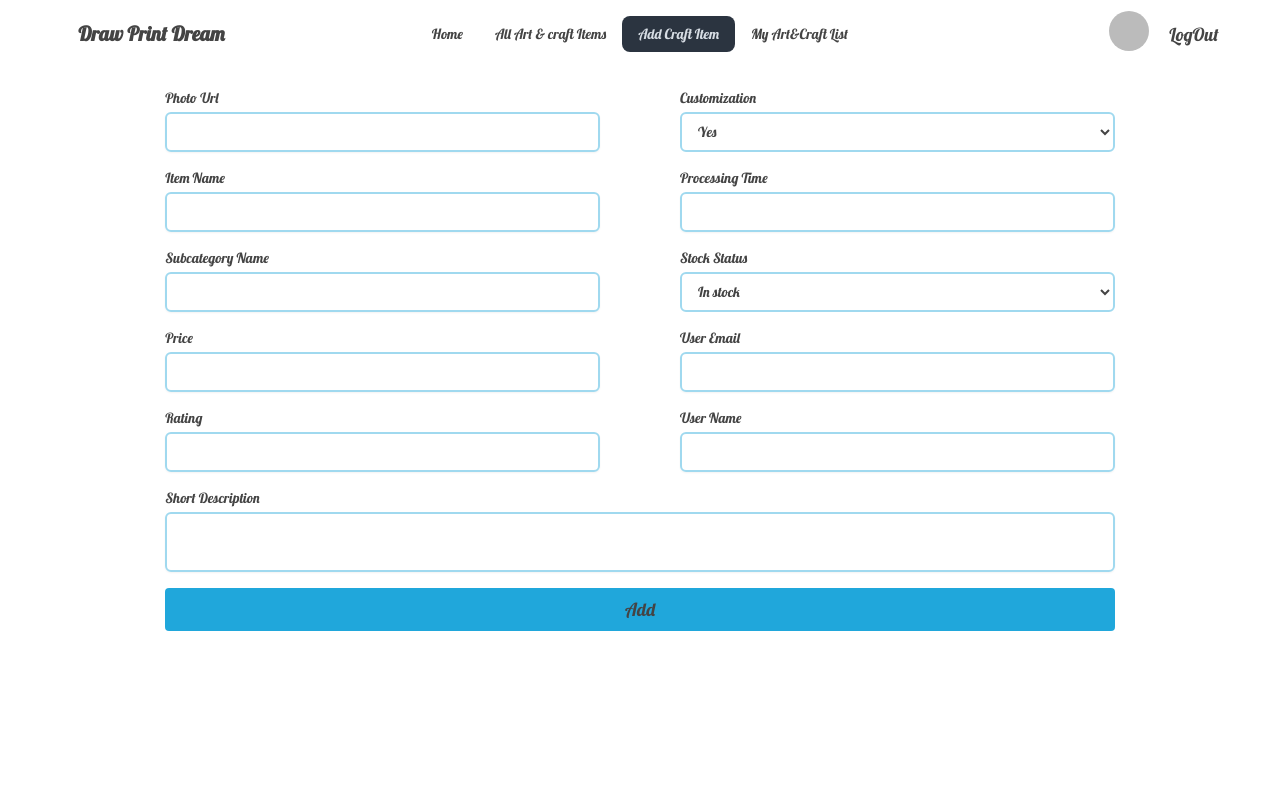
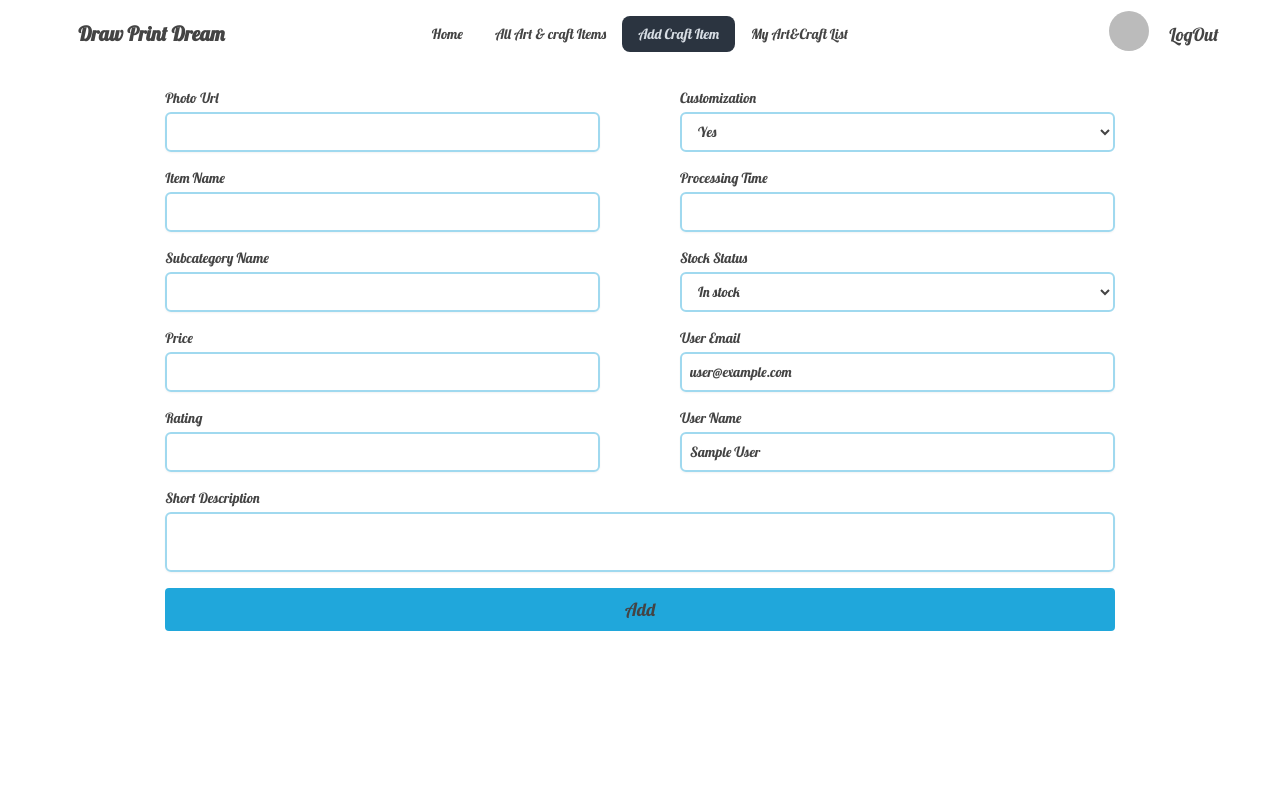
Before and after one commit to Sarajit-mondal/Assignment-10-Draw_Print, a React (Vite) app: page /addCraftItem in a window 1280 px wide. Shown: the top 800 px of the page. Built offline with nearby package versions, Linux system fonts and the light colour scheme; no server answers; sample sign-in values are in the browser's storage.

Commit message:
navbar funtion complete

```diff
--- a/package.json
+++ b/package.json
@@ -36,6 +36,7 @@
     "eslint-plugin-react-hooks": "^4.6.0",
     "eslint-plugin-react-refresh": "^0.4.6",
     "postcss": "^8.4.38",
+    "sass": "^1.75.0",
     "tailwindcss": "^3.4.3",
     "vite": "^5.2.0"
   },
--- a/src/hooks/AllRoute.jsx
+++ b/src/hooks/AllRoute.jsx
@@ -51,6 +51,7 @@ import ArrowPage from "../components/arrowPage/ArrowPage";
         },
         {
           path:'/update/:id',
+          loader: ({params}) => fetch(`http://localhost:5001/allCraft/${params.id}`),
           element: <UpadtePage></UpadtePage>
         },
         {
--- a/src/pages/AddCreft.jsx
+++ b/src/pages/AddCreft.jsx
@@ -1,9 +1,12 @@
 
 
-import React from 'react';
+import React, { useContext } from 'react';
 import { useForm } from 'react-hook-form';
+import { userContext } from '../utility/AuthProvider';
+import { success } from '../utility/sweetAlret';
 
 const AddCreft = () => {
+  const {user,togleCraft} = useContext(userContext)
   const { register, handleSubmit, formState: { errors } } = useForm();
 
   // post data
@@ -20,6 +23,8 @@ const AddCreft = () => {
     .then(res => res.json())
     .then(data => {
       console.log(data)
+      success("Add Successfull")
+      togleCraft()
     })
   }
 
@@ -99,13 +104,14 @@ const AddCreft = () => {
 
       <div className="mb-4">
         <label htmlFor="user_email" className="block text-sm font-medium text-gray-700">User Email</label>
-        <input type="email" id="user_email" {...register("user_email", { required: true })} className="mt-1 border-sky-300 border-2 bg-transparent p-2 focus:ring-indigo-500 focus:border-indigo-500 block w-full shadow-sm sm:text-sm  rounded-md" />
+        <input defaultValue={user.email} type="email" id="user_email" {...register("user_email", { required: true })} className="mt-1 border-sky-300 border-2 bg-transparent p-2 focus:ring-indigo-500 focus:border-indigo-500 block w-full shadow-sm sm:text-sm  rounded-md" />
         {errors.user_email && <span className="text-red-500">User email is required</span>}
       </div>
 
       <div className="mb-4">
         <label htmlFor="user_name" className="block text-sm font-medium text-gray-700">User Name</label>
-        <input type="text" id="user_name" {...register("user_name", { required: true })} className="mt-1 border-sky-300 border-2 bg-transparent p-2 focus:ring-indigo-500 focus:border-indigo-500 block w-full shadow-sm sm:text-sm  rounded-md" />
+        <input defaultValue={user.displayName
+       } type="text" id="user_name" {...register("user_name", { required: true })} className="mt-1 border-sky-300 border-2 bg-transparent p-2 focus:ring-indigo-500 focus:border-indigo-500 block w-full shadow-sm sm:text-sm  rounded-md" />
         {errors.user_name && <span className="text-red-500">User name is required</span>}
       </div>
      </div>
--- a/src/pages/MyArtAndCraft.jsx
+++ b/src/pages/MyArtAndCraft.jsx
@@ -1,18 +1,27 @@
 import React, { useContext, useEffect, useState } from 'react'
 import { Link, useParams } from 'react-router-dom'
 import { FaStar } from 'react-icons/fa'
+import Swal from 'sweetalert2'
 import { userContext } from '../utility/AuthProvider'
 function MyArtAndCraft() {
-  const {togleCraft,allCraft} = useContext(userContext)
-    const [items,setItems]=useState()
-    const [reload,SetReload] = useState(false)
+  const {togleCraft,allCraft,user} = useContext(userContext)
+
 
 
 
   // delete Item from database
 
   const handleDelete =(id) =>{
+    Swal.fire({
+      title: "Do you want to Delete?",
+      showCancelButton: true,
+      confirmButtonText: "Yes",
+      confirmButtonColor:"green"
 
+    }).then((result) => {
+      /* Read more about isConfirmed, isDenied below */
+      if (result.isConfirmed) {
+        // data fetch
         fetch(`http://localhost:5001/allCraft/${id}`,{
           method:"DELETE"
          })
@@ -20,15 +29,18 @@ function MyArtAndCraft() {
          .then(data => {
           console.log(data)
           togleCraft()
-
          })
-
+        Swal.fire("Delete! Successfully", "", "success");
+      } else if (result.isDenied) {
+        Swal.fire("Changes are not saved", "", "info");
+      }
+    });
 
   }
 
 
   console.log(allCraft)
-  console.log(items)
+
     return (
       <div>
         <h1 className='text-3xl font-bold mt-6 mb-8 text-center  underline'>Catagory Name</h1>
@@ -36,7 +48,7 @@ function MyArtAndCraft() {
        <div className='grid grid-cols-1 md:grid-cols-2 lg:grid-cols-3 gap-10'>
 
         {
-          allCraft && allCraft.filter(item => item.user_email == 'sarajit@gmail.com').map(item =>   <div className="card card-compact w-full bg-sky-100 shadow-xl">
+          allCraft && allCraft.filter(item => item.user_email == user.email).map(item =>   <div className="card card-compact w-full bg-sky-100 shadow-xl">
           <figure><img src={item.photo_url} alt="Shoes" className='h-72 w-full ' /></figure>
           <div className="card-body">
           <h1 className="text-3xl font-bold mb-4">{item.item_name}</h1>
--- a/src/pages/UpadtePage.jsx
+++ b/src/pages/UpadtePage.jsx
@@ -1,15 +1,19 @@
-import React from 'react'
+import React, { useContext } from 'react'
 import { useForm } from 'react-hook-form';
+import { useLoaderData } from 'react-router-dom';
+import { userContext } from '../utility/AuthProvider';
+import swal from 'sweetalert';
 
 function UpadtePage() {
     const { register, handleSubmit, formState: { errors } } = useForm();
+    const {togleCraft} = useContext(userContext)
+    const updateItem = useLoaderData()
+    console.log(updateItem)
     const onSubmit = (data) => {
       // Handle form submission here, e.g., send data to backend
       console.log(data)
-
-
-      fetch('http://localhost:5001/allCraft',{
-        method:"POST",
+      fetch(`http://localhost:5001/allCraft/${updateItem._id}`,{
+        method:"PATCH",
         headers:
           {
             'Content-Type': 'application/json',
@@ -20,7 +24,16 @@ function UpadtePage() {
       .then(res => res.json())
       .then(data => {
         console.log(data)
+
+          swal("Update! Successfull", "You click the button! go your page", "success")
+          .then(()=>{
+            window.location.reload()
+          })
       })
+      .catch(error =>{
+        swal("Update! not sussfully", "You click the button! go your page", "error")
+      })
+      togleCraft()
     };
 
 
@@ -30,19 +43,19 @@ function UpadtePage() {
         <div className='w-full'>
           <div className="mb-4">
              <label htmlFor="photo_url" className="block text-sm font-medium text-gray-700">Photo Url</label>
-             <input type="text" id="photo_url" {...register("photo_url", { required: true })} className="mt-1 border-sky-300 border-2 bg-transparent p-2   focus:ring-indigo-500 focus:border-indigo-500 block w-full shadow-sm sm:text-sm  rounded-md " />
+             <input defaultValue={updateItem.photo_url} type="text" id="photo_url" {...register("photo_url", { required: true })} className="mt-1 border-sky-300 border-2 bg-transparent p-2   focus:ring-indigo-500 focus:border-indigo-500 block w-full shadow-sm sm:text-sm  rounded-md " />
              {errors.item_name && <span className="text-red-500">Item name is required</span>}
            </div>
            {/* name */}
            <div className="mb-4">
              <label htmlFor="item_name" className="block text-sm font-medium text-gray-700">Item Name</label>
-             <input type="text" id="item_name" {...register("item_name", { required: true })} className="mt-1 border-sky-300 border-2 bg-transparent p-2   focus:ring-indigo-500 focus:border-indigo-500 block w-full shadow-sm sm:text-sm  rounded-md " />
+             <input defaultValue={updateItem.item_name} type="text" id="item_name" {...register("item_name", { required: true })} className="mt-1 border-sky-300 border-2 bg-transparent p-2   focus:ring-indigo-500 focus:border-indigo-500 block w-full shadow-sm sm:text-sm  rounded-md " />
              {errors.item_name && <span className="text-red-500">Item name is required</span>}
            </div>
 
            <div className="mb-4">
              <label htmlFor="subcategory_name" className="block text-sm font-medium text-gray-700">Subcategory Name</label>
-             <input type="text" id="subcategory_name" {...register("subcategory_name", { required: true })} className="mt-1 border-sky-300 border-2 bg-transparent p-2 focus:ring-indigo-500 focus:border-indigo-500 block w-full shadow-sm sm:text-sm  rounded-md" />
+             <input defaultValue={updateItem.subcategory_name} type="text" id="subcategory_name" {...register("subcategory_name", { required: true })} className="mt-1 border-sky-300 border-2 bg-transparent p-2 focus:ring-indigo-500 focus:border-indigo-500 block w-full shadow-sm sm:text-sm  rounded-md" />
              {errors.subcategory_name && <span className="text-red-500">Subcategory name is required</span>}
            </div>
 
@@ -50,23 +63,18 @@ function UpadtePage() {
 
            <div className="mb-4">
              <label htmlFor="price" className="block text-sm font-medium text-gray-700">Price</label>
-             <input type="number" id="price" {...register("price", { required: true, min: 0 })} className="mt-1 border-sky-300 border-2 bg-transparent p-2 focus:ring-indigo-500 focus:border-indigo-500 block w-full shadow-sm sm:text-sm  rounded-md" />
+             <input defaultValue={updateItem.price} type="number" id="price" {...register("price", { required: true, min: 0 })} className="mt-1 border-sky-300 border-2 bg-transparent p-2 focus:ring-indigo-500 focus:border-indigo-500 block w-full shadow-sm sm:text-sm  rounded-md" />
              {errors.price && <span className="text-red-500">Price is required and must be a positive number</span>}
            </div>
 
-           {/* rating  */}
-           <div className="mb-4">
-             <label htmlFor="rating" className="block text-sm font-medium text-gray-700">Rating</label>
-             <input type="number" id="rating" {...register("rating", { required: true, min: 0, max: 5 })} className="mt-1 border-sky-300 border-2 bg-transparent p-2 focus:ring-indigo-500 focus:border-indigo-500 block w-full shadow-sm sm:text-sm  rounded-md" />
-             {errors.rating && <span className="text-red-500">Rating is required and must be between 0 and 5</span>}
-           </div>
+
           </div>
           {/* right side */}
           {/* right side */}
           {/* right side */}
           <div className='w-full'>
           <div className="mb-4">
-             <label htmlFor="customization" className="block text-sm font-medium text-gray-700">Customization</label>
+             <label defaultChecked={updateItem.customization} htmlFor="customization" className="block text-sm font-medium text-gray-700">Customization</label>
              <select id="customization" {...register("customization", { required: true })} className="mt-1 border-sky-300 border-2 bg-transparent p-2 block w-full pl-3 pr-10 text-base  focus:outline-none focus:ring-indigo-500 focus:border-indigo-500 sm:text-sm rounded-md">
                <option value="yes">Yes</option>
                <option value="no">No</option>
@@ -74,38 +82,45 @@ function UpadtePage() {
              {errors.customization && <span className="text-red-500">Please select an option</span>}
            </div>
 
+         {/* rating  */}
+         <div className="mb-4">
+             <label htmlFor="rating" className="block text-sm font-medium text-gray-700">Rating</label>
+             <input defaultValue={updateItem.rating} type="number" id="rating" {...register("rating", { required: true, min: 0, max: 5 })} className="mt-1 border-sky-300 border-2 bg-transparent p-2 focus:ring-indigo-500 focus:border-indigo-500 block w-full shadow-sm sm:text-sm  rounded-md" />
+             {errors.rating && <span className="text-red-500">Rating is required and must be between 0 and 5</span>}
+           </div>
+           {/* //processing_time */}
            <div className="mb-4">
              <label htmlFor="processing_time" className="block text-sm font-medium text-gray-700">Processing Time</label>
-             <input type="text" id="processing_time" {...register("processing_time", { required: true })} className="mt-1 border-sky-300 border-2 bg-transparent p-2 focus:ring-indigo-500 focus:border-indigo-500 block w-full shadow-sm sm:text-sm  rounded-md" />
+             <input defaultValue={updateItem.processing_time} type="text" id="processing_time" {...register("processing_time", { required: true })} className="mt-1 border-sky-300 border-2 bg-transparent p-2 focus:ring-indigo-500 focus:border-indigo-500 block w-full shadow-sm sm:text-sm  rounded-md" />
              {errors.processing_time && <span className="text-red-500">Processing time is required</span>}
            </div>
 
            <div className="mb-4">
              <label htmlFor="stock_status" className="block text-sm font-medium text-gray-700">Stock Status</label>
-             <select id="stock_status" {...register("stock_status", { required: true })} className="mt-1 border-sky-300 border-2 bg-transparent p-2 block w-full pl-3 pr-10 text-base  focus:outline-none focus:ring-indigo-500 focus:border-indigo-500 sm:text-sm rounded-md">
+             <select defaultChecked={updateItem.stock_status} id="stock_status" {...register("stock_status", { required: true })} className="mt-1 border-sky-300 border-2 bg-transparent p-2 block w-full pl-3 pr-10 text-base  focus:outline-none focus:ring-indigo-500 focus:border-indigo-500 sm:text-sm rounded-md">
                <option value="In stock">In stock</option>
                <option value="Made to order">Made to order</option>
              </select>
              {errors.stock_status && <span className="text-red-500">Please select an option</span>}
            </div>
 
-           <div className="mb-4">
+           {/* <div className="mb-4">
              <label htmlFor="user_email" className="block text-sm font-medium text-gray-700">User Email</label>
-             <input type="email" id="user_email" {...register("user_email", { required: true })} className="mt-1 border-sky-300 border-2 bg-transparent p-2 focus:ring-indigo-500 focus:border-indigo-500 block w-full shadow-sm sm:text-sm  rounded-md" />
+             <input defaultValue={updateItem.photo_url} type="email" id="user_email" {...register("user_email", { required: true })} className="mt-1 border-sky-300 border-2 bg-transparent p-2 focus:ring-indigo-500 focus:border-indigo-500 block w-full shadow-sm sm:text-sm  rounded-md" />
              {errors.user_email && <span className="text-red-500">User email is required</span>}
-           </div>
+           </div> */}
 
-           <div className="mb-4">
+           {/* <div className="mb-4">
              <label htmlFor="user_name" className="block text-sm font-medium text-gray-700">User Name</label>
-             <input type="text" id="user_name" {...register("user_name", { required: true })} className="mt-1 border-sky-300 border-2 bg-transparent p-2 focus:ring-indigo-500 focus:border-indigo-500 block w-full shadow-sm sm:text-sm  rounded-md" />
+             <input defaultValue={updateItem.photo_url} type="text" id="user_name" {...register("user_name", { required: true })} className="mt-1 border-sky-300 border-2 bg-transparent p-2 focus:ring-indigo-500 focus:border-indigo-500 block w-full shadow-sm sm:text-sm  rounded-md" />
              {errors.user_name && <span className="text-red-500">User name is required</span>}
-           </div>
+           </div> */}
           </div>
         </div>
             {/* short description */}
             <div className="mb-4">
              <label htmlFor="short_description" className="block text-sm font-medium text-gray-700">Short Description</label>
-             <textarea id="short_description" {...register("short_description", { required: true })} className="mt-1 border-sky-300 border-2 bg-transparent p-2 focus:ring-indigo-500 focus:border-indigo-500 block w-full shadow-sm sm:text-sm  rounded-md resize-none" />
+             <textarea defaultValue={updateItem.short_description} id="short_description" {...register("short_description", { required: true })} className="mt-1 border-sky-300 border-2 bg-transparent p-2 focus:ring-indigo-500 focus:border-indigo-500 block w-full shadow-sm sm:text-sm  rounded-md resize-none" />
              {errors.short_description && <span className="text-red-500">Short description is required</span>}
            </div>
           {/* add button */}
```
Also changed, not shown: 1 other file (tests, documents, lock files or other folders). Lines whose indentation alone changed are shown as unchanged.
